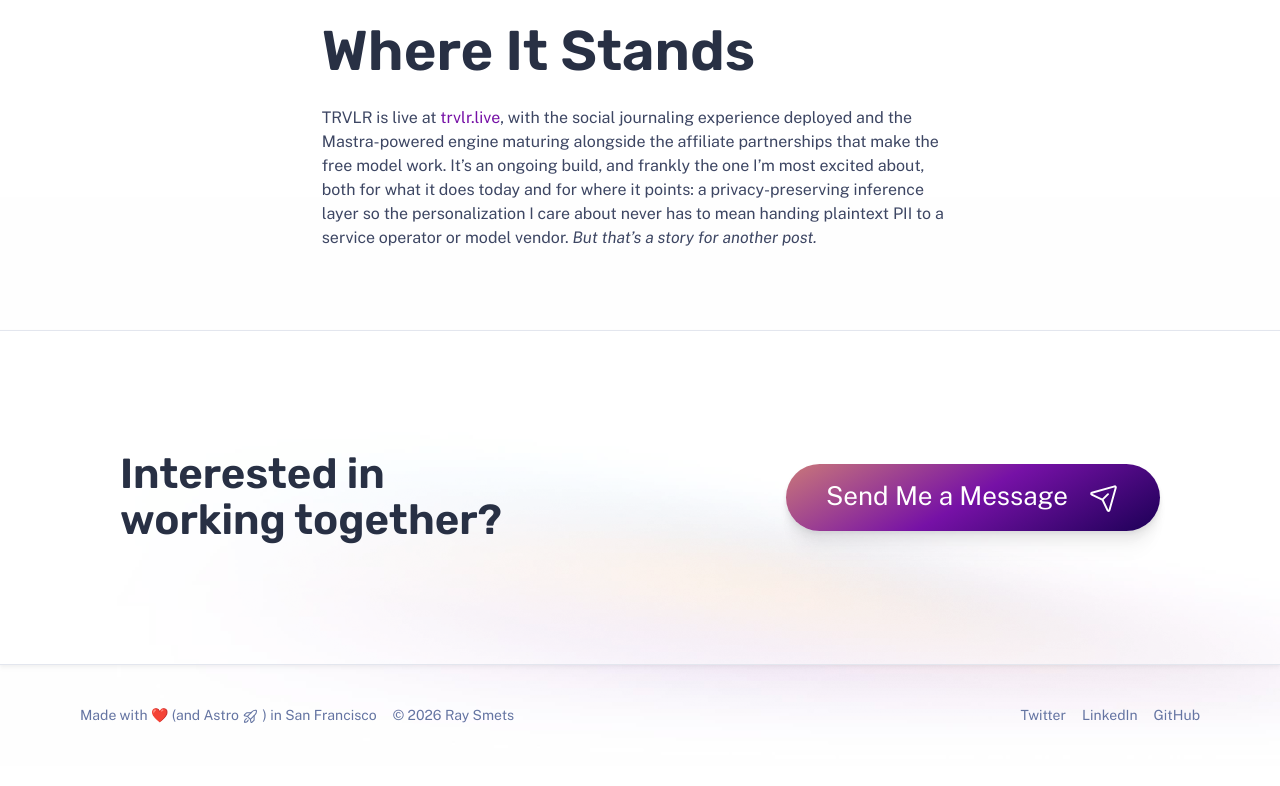
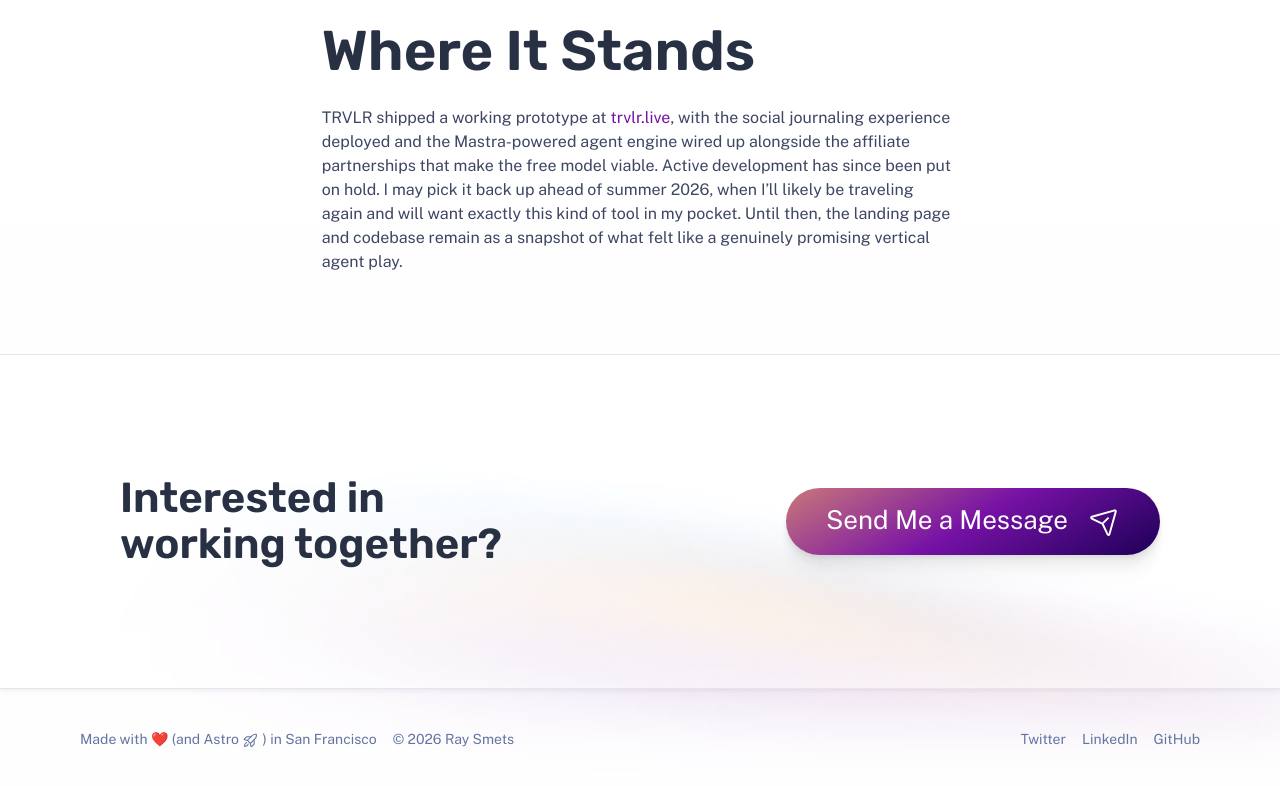
Before and after one commit to rsmets/personal-site, an Astro site: page /work/trvlr in a window 1280 px wide. Shown: the part 4286-5072 px from the top of the page. Built offline with nearby package versions, Linux system fonts and the light colour scheme; Astro itself is replaced by a stand-in of ours.

Commit message:
conclusion

```diff
--- a/src/content/work/trvlr.md
+++ b/src/content/work/trvlr.md
@@ -75,4 +75,4 @@ A modest base of avid travelers booking multiple legs per trip pushes lifetime v
 
 ## Where It Stands
 
-TRVLR is live at [trvlr.live](https://trvlr.live), with the social journaling experience deployed and the Mastra-powered engine maturing alongside the affiliate partnerships that make the free model work. It's an ongoing build, and frankly the one I'm most excited about, both for what it does today and for where it points: a privacy-preserving inference layer so the personalization I care about never has to mean handing plaintext PII to a service operator or model vendor. _But that's a story for another post._
+TRVLR shipped a working prototype at [trvlr.live](https://trvlr.live), with the social journaling experience deployed and the Mastra-powered agent engine wired up alongside the affiliate partnerships that make the free model viable. Active development has since been put on hold. I may pick it back up ahead of summer 2026, when I'll likely be traveling again and will want exactly this kind of tool in my pocket. Until then, the landing page and codebase remain as a snapshot of what felt like a genuinely promising vertical agent play.
```
